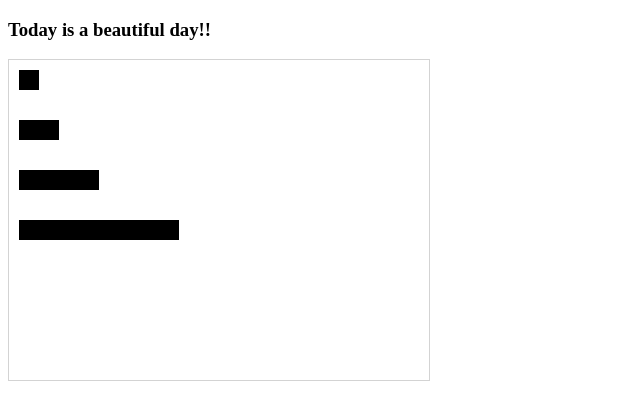
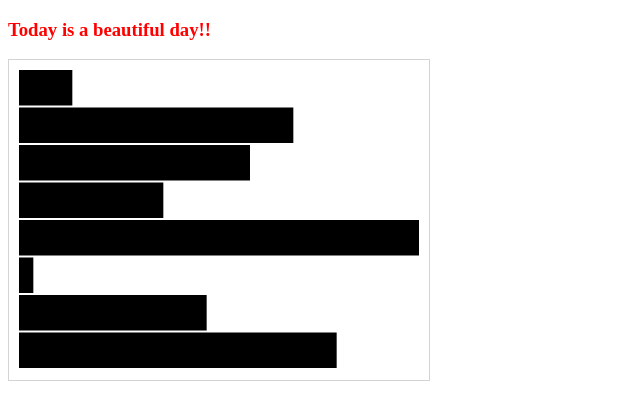
Before and after one commit to nathalia-rus/d3.js, a plain HTML site: page index.html in a window 1280 px wide. Shown: the whole page, without its empty margins (0-640 px from the left). Drawn offline with nearby package versions, Linux system fonts and the light colour scheme.

Commit message:
linear scale

```diff
--- a/index.html
+++ b/index.html
@@ -3,15 +3,16 @@
 
 <html>
 <head>
-  <link rel="stylesheet" href="index.css">
-    <title>Learn D3 in 5 minutes</title>
+  <link rel="stylesheet" href="style.css">
+    <title> d3 playground </title>
 </head>
 <body>
 
 <h3>Today is a beautiful day!!</h3>
 
 
-<script src="https://d3js.org/d3.v4.min.js"></script>
-<script src ="barchart.js"></script>
+<!-- <script src="https://d3js.org/d3.v4.min.js"></script> -->
+   <script src ="https://d3js.org/d3.v3.min.js"></script>
+<script src ="linearScale.js"></script>
 </body>
 </html>
--- /dev/null
+++ b/linearScale.js
@@ -0,0 +1,34 @@
+
+var data = [19, 70, 60, 40, 100, 10, 50, 80];
+
+
+var svgW = 400;
+var svgH = 300;
+var pad = 2;
+
+
+var scaleW = d3.scale.linear().domain([d3.min(data), d3.max(data)]).range([10, svgW]);
+
+var scaleH = d3.scale.linear()
+  .domain([0, data.length]) //input values
+  .range([10, svgH]); //output in pixes
+
+// create a SVG area to draw on
+var svg = d3.select("body")
+  .append("svg")
+  // use the global variables to set the W and H
+  .attr("width", svgW)
+  .attr("height", svgH)
+
+  // just a little style to help us see the SVG area limits
+  .style("border", "solid 1px lightgrey")
+  .style("padding", "10px");
+
+// lets draw the bars
+var bars = svg.selectAll("rect")
+  .data(data)
+  .enter()
+  .append("rect")
+  .attr("height", svgH / data.length - pad)
+  .attr("width", function (d) { return scaleW(d + 1); })
+  .attr("y", function (d, i) { return i * svgH / data.length });
--- a/style.css
+++ b/style.css
@@ -2,6 +2,6 @@ body {
   color: red
 }
 
-.bar-chart {
+/* .bar-chart {
     background-color: #C7D9D9;
-    }
+    } */
```
